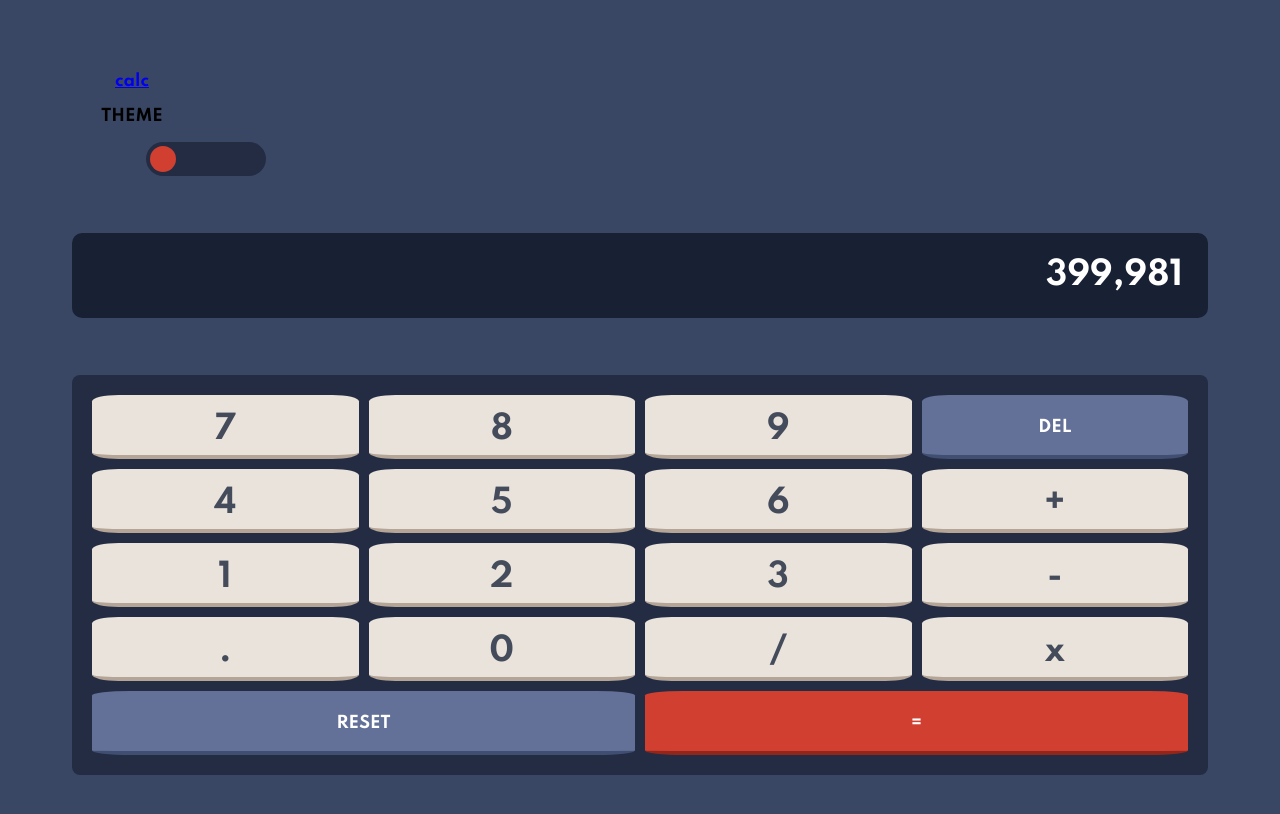
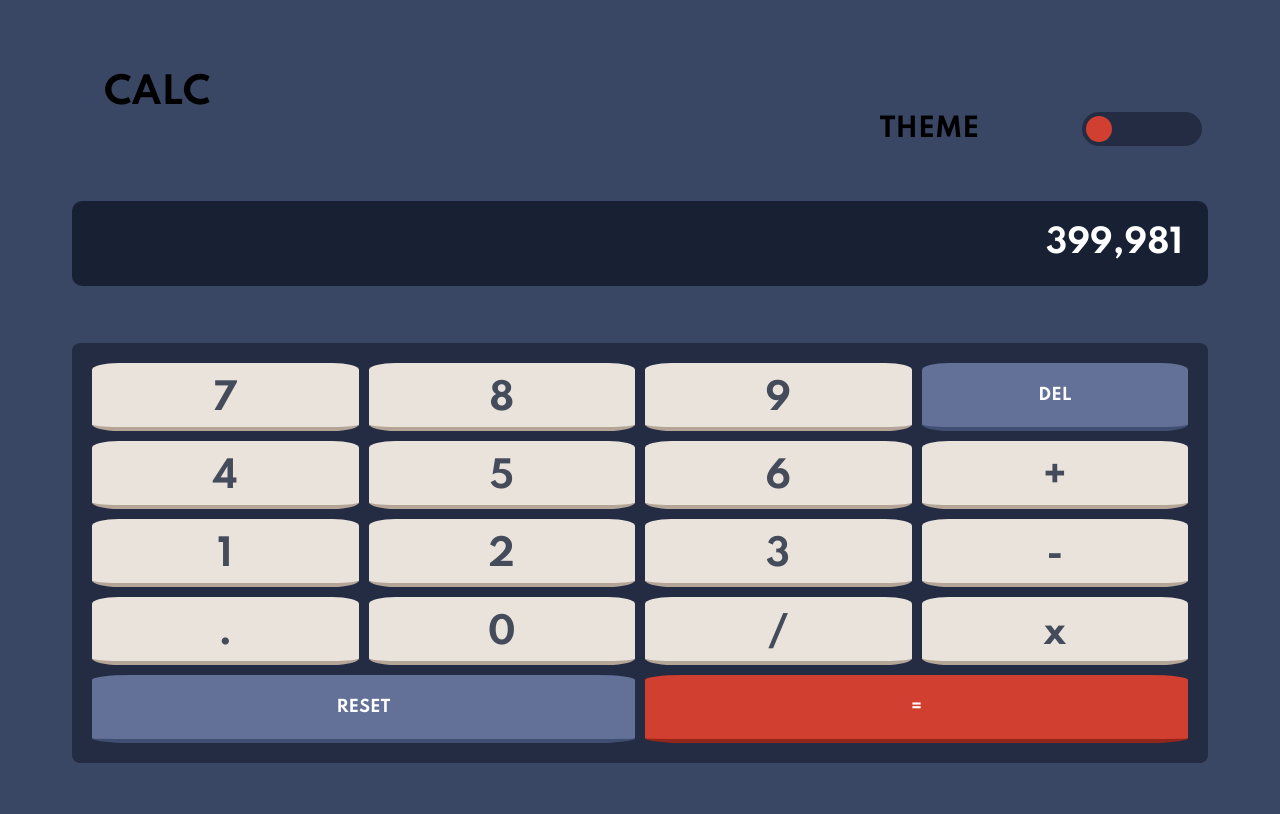
Before and after one commit to LauraYaguezTonanes/Calculator, a plain HTML site: page index.html in a window 1280 px wide. Drawn offline with Linux system fonts and the light colour scheme.

Commit message:
ultima modificacion

```diff
--- a/index.html
+++ b/index.html
@@ -11,16 +11,14 @@
     <title>Calculator</title>
 </head>
 <body>
+    <a href="#">CALC</a>
     <header>
-        <div>
-            <a href="#">calc</a>
-            <p>THEME</p>
-            <label class="switch">
-                <input type="checkbox">
-                <span class="slider round"></span>
-            </label>
-            <!-- <script> ball </script> -->
-        </div>
+        <h2>THEME</h2>
+        <label class="switch">
+            <input type="checkbox">
+            <span class="slider round"></span>
+        </label>
+        <!-- <script> ball </script> -->
     </header>
     <div class="Result">
         <p>399,981</p>
--- a/style.scss
+++ b/style.scss
@@ -5,15 +5,31 @@ body{
     display: flex;
     flex-direction: column;
     background-color: hsl(222, 26%, 31%);
+    a{
+        color: black;
+        font-family: 'Spartan', sans-serif;
+        text-decoration: none;
+        font-size: 36px;
+        margin: 0%;
+        width: 15%;
+    }
     header{
-        height: 5%;
-        width: 100%;
+        height: 30px;
+        width: 90%;
+        position: relative;
+        left: 5px;
         display: flex;
-        flex-direction: row;
-        div{
+        justify-content: flex-end;
+        align-items: center;
+        h2{
+            margin-left: 60px;
+            font-size: 26px;
+            text-align: right;
+            margin: 0%;
+        }
         .switch {
             position: relative;
-                left: 62%;
+            left: 10%;
             display: inline-block;
             width: 120px;
             height: 34px;
@@ -46,17 +62,6 @@ body{
             -webkit-transition: .4s;
             transition: .4s;
         }
-            // .slider:after {
-            //     position: absolute;
-            //     content: "";
-            //     height: 26px;
-            //     width: 26px;
-            //     left: 12px;
-            //     bottom: 4px;
-            //     background-color: hsl(6, 63%, 50%);
-            //     -webkit-transition: .4s;
-            //     transition: .4s;
-            // }
         input:checked + .slider {
             background-color: hsl(223, 31%, 20%);
         }
@@ -82,7 +87,7 @@ body{
         .slider.round:after {
             border-radius: 50%;
         }
-        }
+
     }
     .Result{
         height: 85px;
```
Also changed, not shown: style.css, 1 other file. Lines whose indentation alone changed are shown as unchanged.
